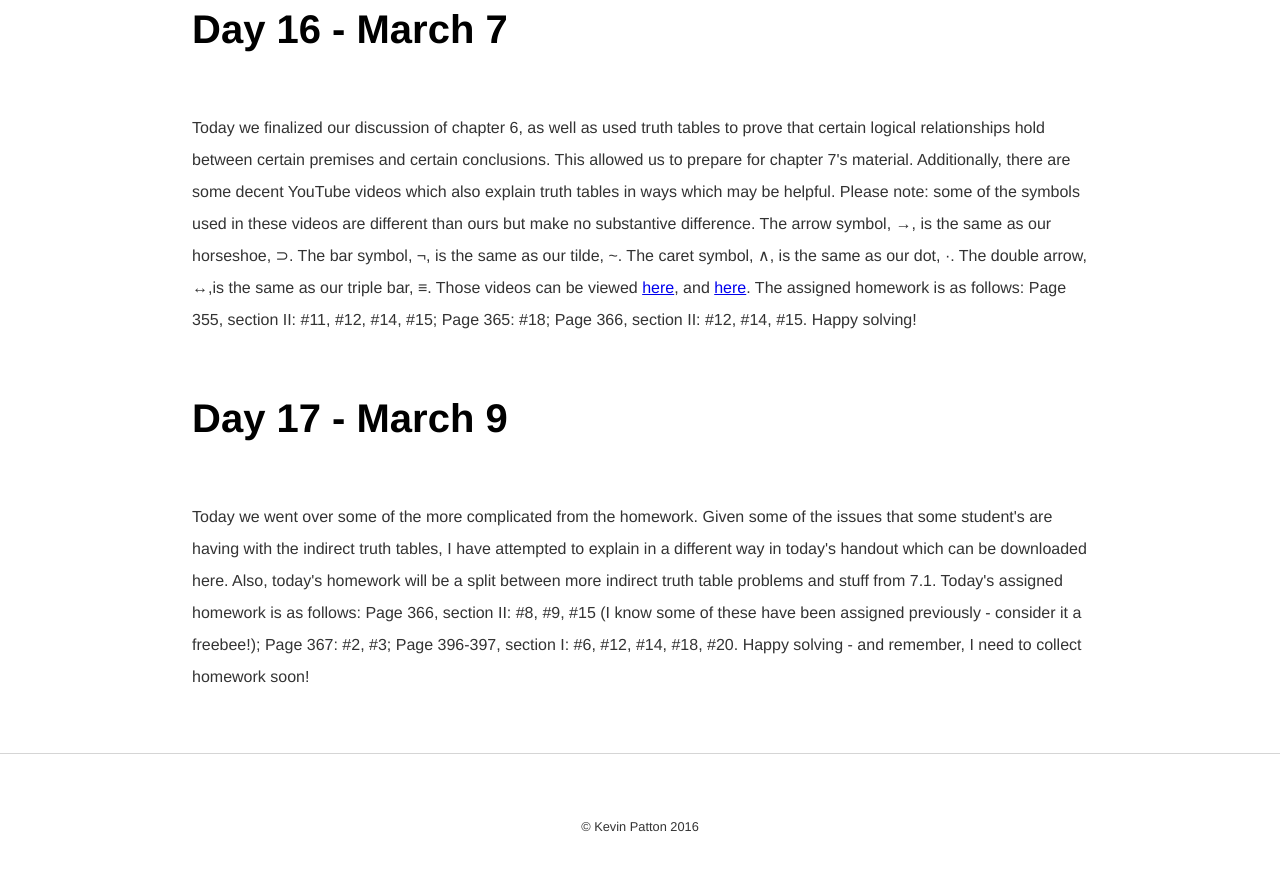
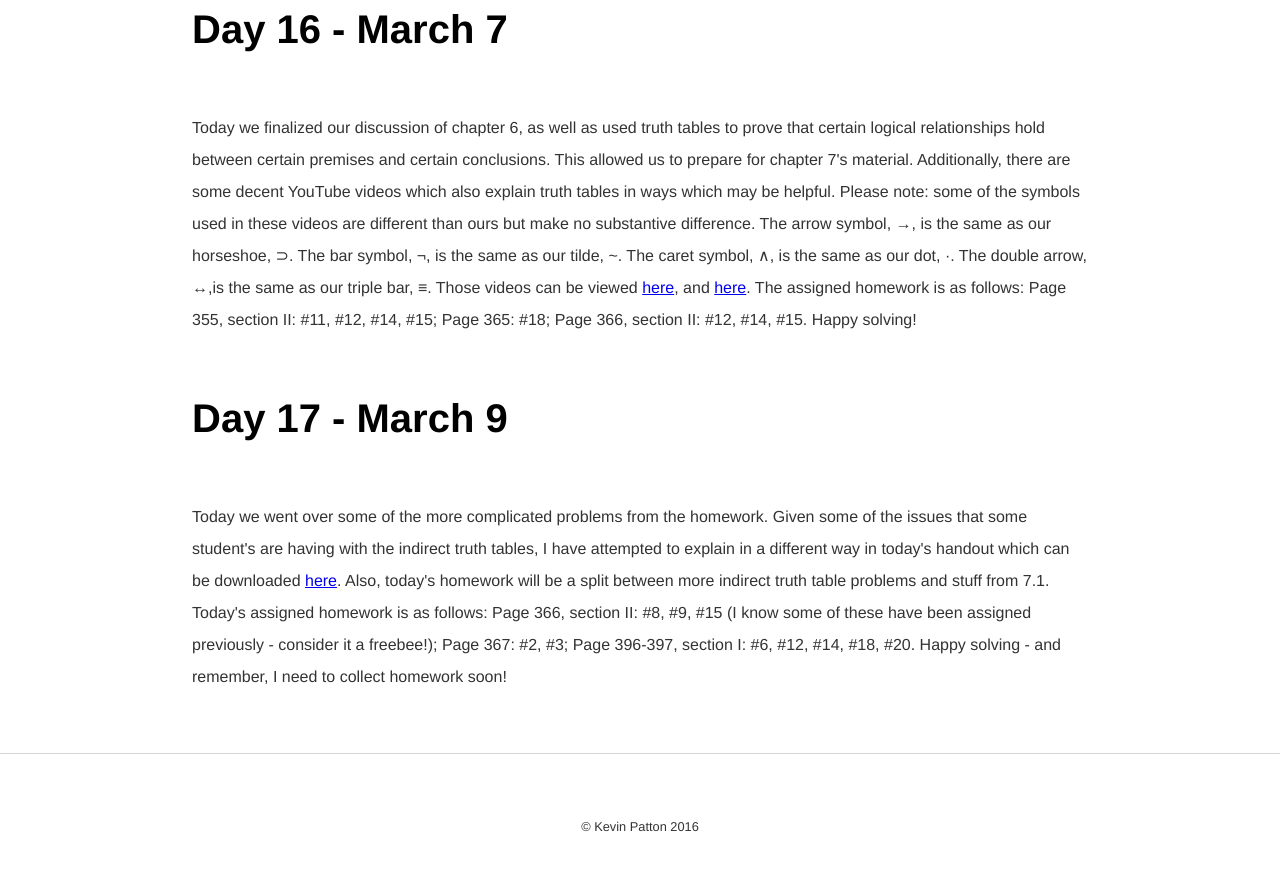
Before and after one commit to kevinjpatton/kevinjpatton.github.io, a Jekyll site: the page built from teaching/phil_110/index.html, in a window 1280 px wide and 900 px high, scrolled down 4459 px. Shown: the top 871 px of the window. Built offline with Jekyll 4.4.1, drawn with Linux system fonts in a browser that asks for light colours; Markdown is read by kramdown in place of the engine named in the settings.

Commit message:
Update index.html

```diff
--- a/teaching/phil_110/index.html
+++ b/teaching/phil_110/index.html
@@ -39,4 +39,4 @@
 <h1>Day 16 - March 7</h1>
 <p>Today we finalized our discussion of chapter 6, as well as used truth tables to prove that certain logical relationships hold between certain premises and certain conclusions.  This allowed us to prepare for chapter 7's material.  Additionally, there are some decent YouTube videos which also explain truth tables in ways which may be helpful.  Please note: some of the symbols used in these videos are different than ours but make no substantive difference.  The arrow symbol, →, is the same as our horseshoe, ⊃.  The bar symbol, ¬, is the same as our tilde, ~.  The caret symbol, ∧, is the same as our dot, ·.  The double arrow, ↔,is the same as our triple bar, ≡.  Those videos can be viewed <a href="https://www.youtube.com/user/ProfessorSerna/search?query=truth+table" target="_blank">here</a>, and <a href="https://www.youtube.com/watch?v=wRMC-ttjhwM" target="_blank">here</a>.  The assigned homework is as follows: Page 355, section II: #11, #12, #14, #15; Page 365: #18; Page 366, section II: #12, #14, #15.  Happy solving!
 <h1>Day 17 - March 9</h1>
-<p>Today we went over some of the more complicated from the homework.  Given some of the issues that some student's are having with the indirect truth tables, I have attempted to explain in a different way in today's handout which can be downloaded here.  Also, today's homework will be a split between more indirect truth table problems and stuff from 7.1.  Today's assigned homework is as follows: Page 366, section II: #8, #9, #15 (I know some of these have been assigned previously - consider it a freebee!); Page 367: #2, #3; Page 396-397, section I: #6, #12, #14, #18, #20.  Happy solving - and remember, I need to collect homework soon!
+<p>Today we went over some of the more complicated problems from the homework.  Given some of the issues that some student's are having with the indirect truth tables, I have attempted to explain in a different way in today's handout which can be downloaded <a href=/teaching/phil_110/Day17-Section6.5-7.1.pdf target="_blank">here</a>.  Also, today's homework will be a split between more indirect truth table problems and stuff from 7.1.  Today's assigned homework is as follows: Page 366, section II: #8, #9, #15 (I know some of these have been assigned previously - consider it a freebee!); Page 367: #2, #3; Page 396-397, section I: #6, #12, #14, #18, #20.  Happy solving - and remember, I need to collect homework soon!
```
